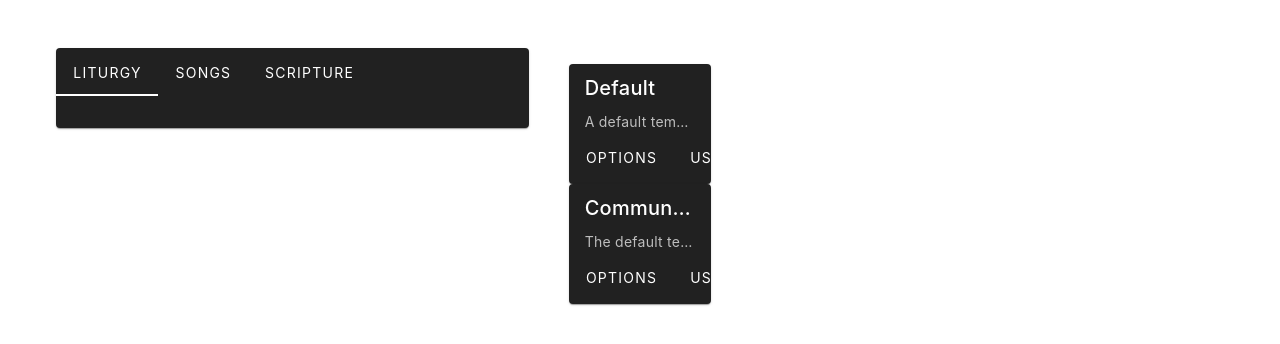
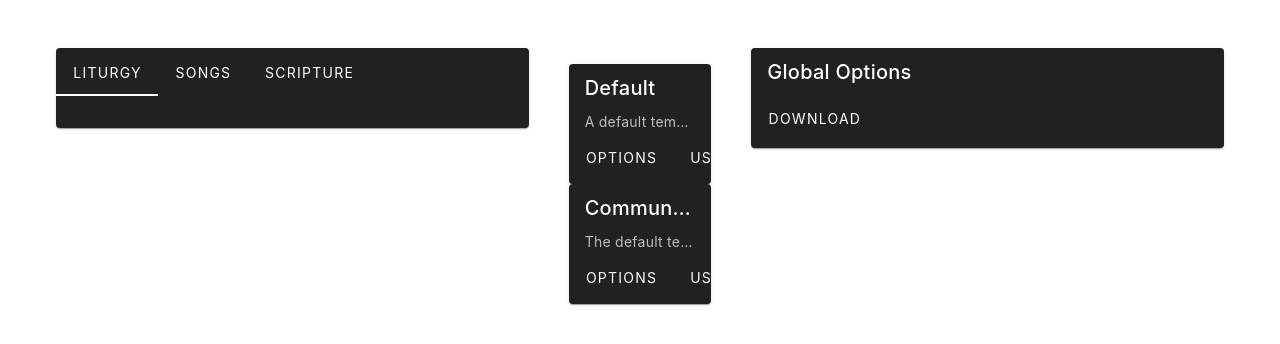
Before and after one commit to chuck-sys/pc-auto, a Vue app: page / in a window 1280 px wide. Shown: the top 344 px of the page. Built offline with nearby package versions, Linux system fonts and the light colour scheme.

Commit message:
feat: global options skelly

```diff
--- a/src/App.vue
+++ b/src/App.vue
@@ -2,6 +2,7 @@
 import { reactive, provide } from 'vue';
 import TabbedDragDrop from './components/TabbedDragDrop.vue';
 import DraggableTimeline from './components/DraggableTimeline.vue';
+import GlobalOptions from './components/GlobalOptions.vue';
 import type { Song, PresentationConfig } from './store';
 import type { Template } from './templates';
 
@@ -31,6 +32,10 @@ function onDeleteSong(i: number) {
 function onPreviewTemplate(template: Template) {
   return template;
 }
+
+function onClickDownload() {
+
+}
 </script>
 
 <template>
@@ -50,7 +55,10 @@ function onPreviewTemplate(template: Template) {
         <DraggableTimeline @preview-template="onPreviewTemplate" v-model:parts="saveData.parts" />
       </v-col>
 
-      <v-col cols="12" sm="5"> </v-col>
+      <v-col cols="12" sm="5">
+        <GlobalOptions
+            @click-download="onClickDownload" />
+      </v-col>
     </v-row>
   </v-container>
 </template>
--- /dev/null
+++ b/src/components/GlobalOptions.vue
@@ -0,0 +1,16 @@
+<script setup lang="ts">
+defineEmits<{
+  (event: 'click-download'): void;
+}>();
+</script>
+
+<template>
+  <v-card>
+    <v-card-title>Global Options</v-card-title>
+    <v-card-actions>
+      <v-btn @click="$emit('click-download')">Download</v-btn>
+    </v-card-actions>
+  </v-card>
+</template>
+
+<style scoped></style>
```
